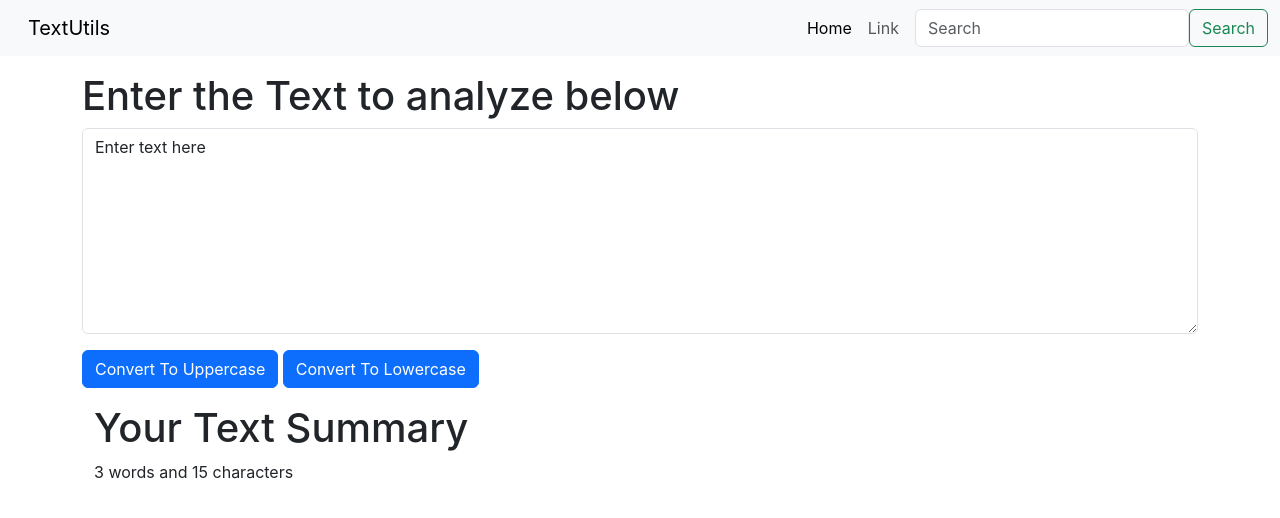
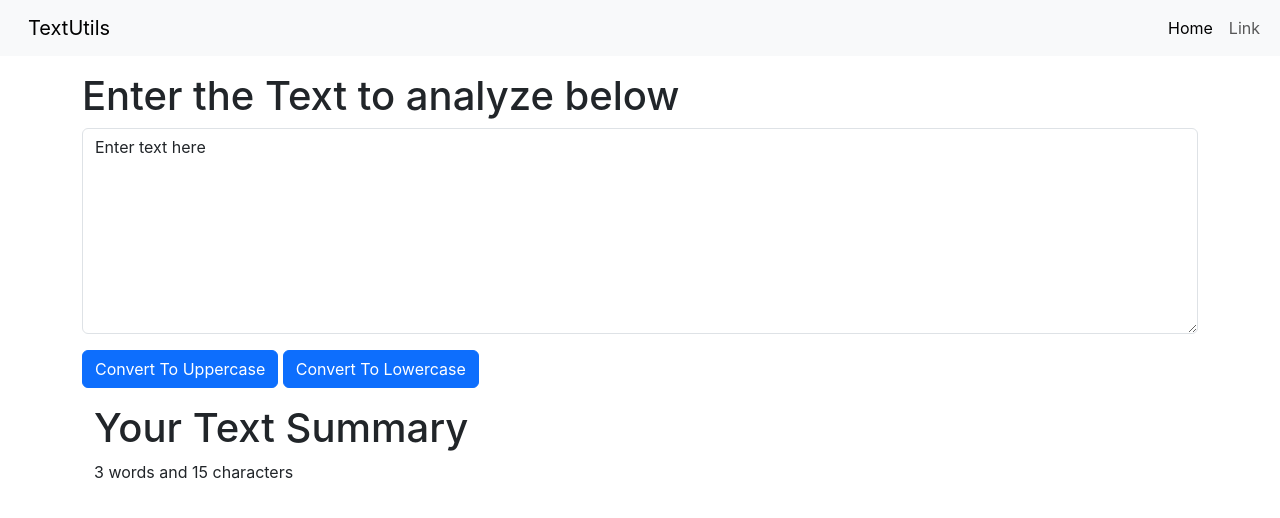
Before and after one commit to poojarupanwar/ReactJsTutorials, a React (Create React App) app in the folder my-app/: page / in a window 1280 px wide. Shown: the top 518 px of the page. Built offline with nearby package versions, Linux system fonts and the light colour scheme.

Commit message:
Update Navbar.js

```diff
--- a/my-app/src/components/Navbar.js
+++ b/my-app/src/components/Navbar.js
@@ -5,13 +5,10 @@
   return (
 
 
-    <nav className="navbar navbar-expand-lg bg-body-tertiary">
+    <nav className="navbar navbar-expand-lg bg-body-tertiary ">
         <div className="container-fluid">
           <a className="navbar-brand" href="/">{props.title}</a>
-             <button className="navbar-toggler" type="button" data-bs-toggle="collapse" data-bs-target="#navbarSupportedContent" aria-controls="navbarSupportedContent" aria-expanded="false" aria-label="Toggle navigation">
-      <span className="navbar-toggler-icon"></span>
-    </button>
-    <div className="collapse navbar-collapse" id="navbarSupportedContent">
+         <div className="collapse navbar-collapse" id="navbarSupportedContent">
       <ul className="navbar-nav me-auto mb-2 mb-lg-0">
         <li className="nav-item">
           <a className="nav-link active" aria-current="page" href="/">{props.home}</a>
@@ -21,10 +18,7 @@
         </li>
 
       </ul>
-      <form className="d-flex" role="search">
-        <input className="form-control me-2" type="search" placeholder="Search" aria-label="Search"/>
-        <button className="btn btn-outline-success" type="submit">Search</button>
-      </form>
+
     </div>
   </div>
   </nav>
```
